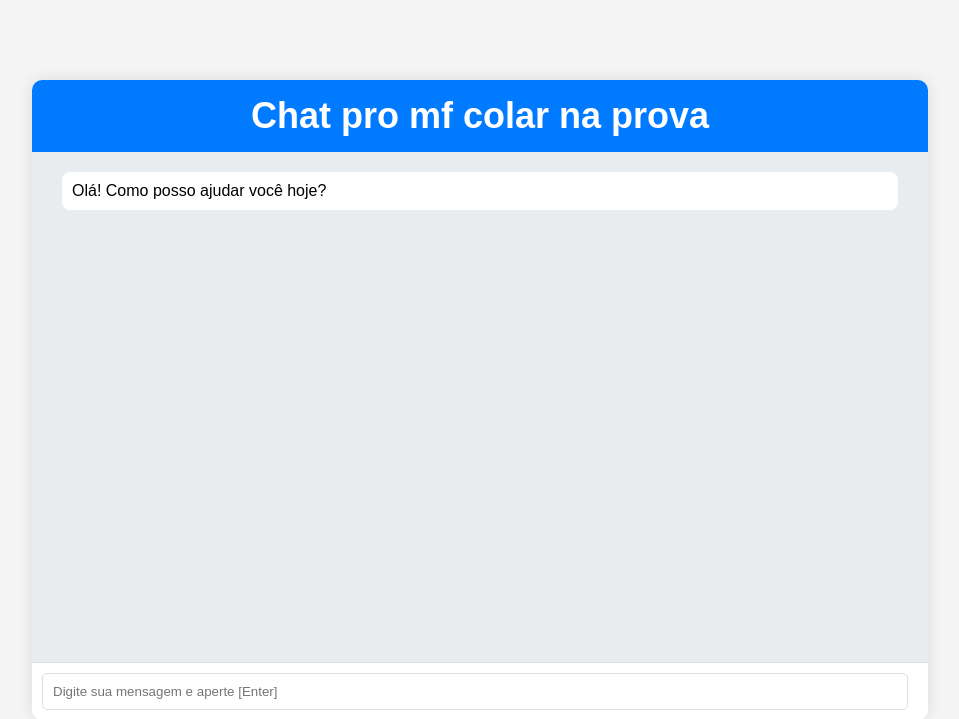
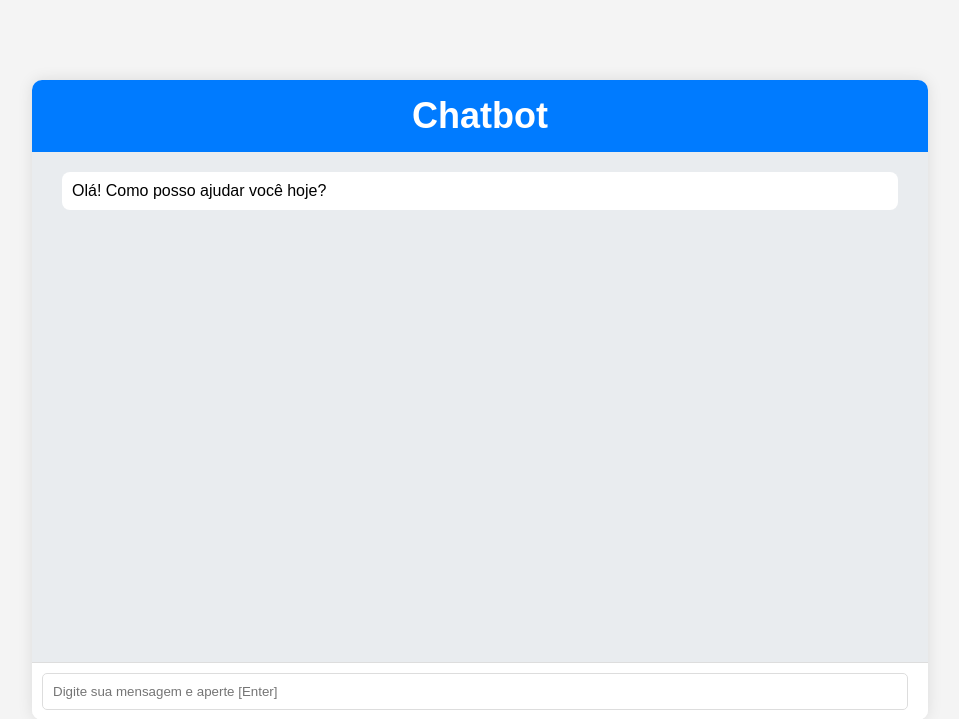
Before and after one commit to Casarin0118/python-ia-render, a Flask app: page / in a window 1280 px wide. Shown: the top 719 px of the page, without its empty margins (160-1119 px from the left). Run offline with Flask 3, Linux system fonts and the light colour scheme.

Commit message:
Update index.html

```diff
--- a/templates/index.html
+++ b/templates/index.html
@@ -3,7 +3,7 @@
 <head>
     <meta charset="UTF-8">
     <meta name="viewport" content="width=device-width, initial-scale=1.0">
-    <title>chat pro parceiro mf colar na prova</title>
+    <title>Chatbot</title>
     <link rel="stylesheet" href="{{ url_for('static', filename='css/index.css') }}">
     <script src="{{ url_for('static', filename='js/index.js') }}"></script>
     <link rel="icon" href="{{ url_for('static', filename='/img/icon.png') }}" type="image/x-icon">
@@ -13,7 +13,7 @@
 <body>
     <div class="chat-container">
         <div class="chat-header">
-            <h2>Chat pro mf colar na prova</h2>
+            <h2>Chatbot</h2>
         </div>
         <div class="chat-window" id="chatWindow">
             <div class="message bot">
```
